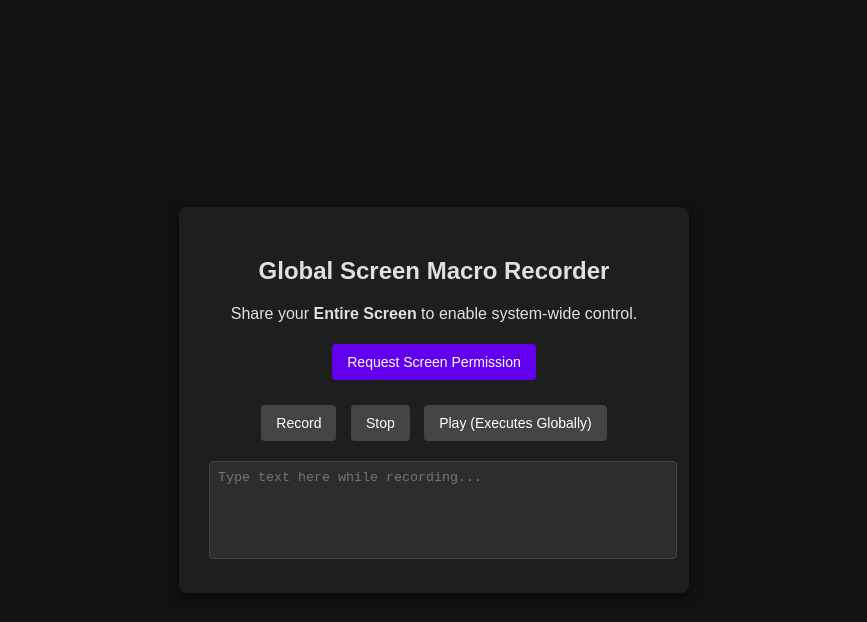
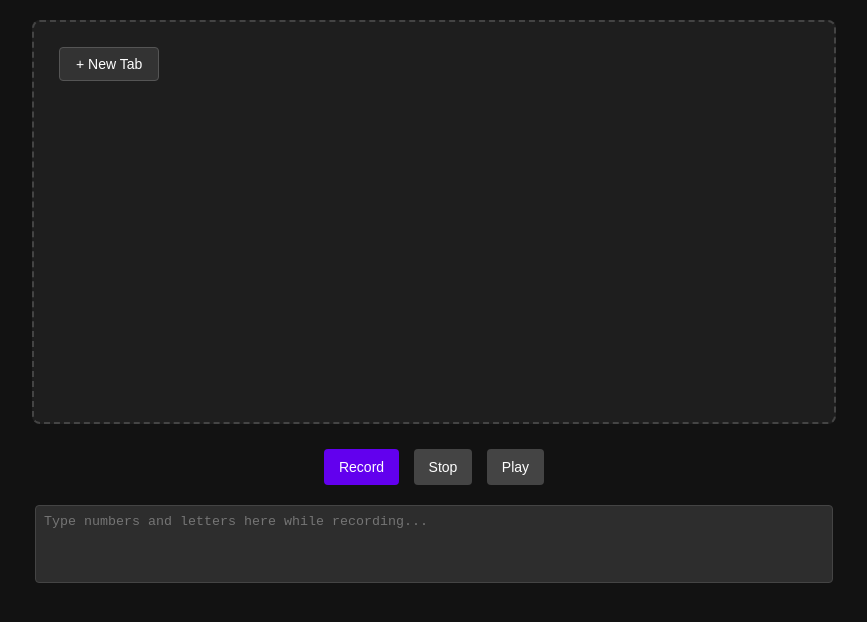
Before and after one commit to snimmagadda2-alt/MacroFlame, a plain HTML site: page index.html in a window 1280 px wide. Shown: the whole page, without its empty margins (206-1073 px from the left). Drawn offline with Linux system fonts and the light colour scheme.

Commit message:
Update title and layout in index.html

```diff
--- a/index.html
+++ b/index.html
@@ -3,7 +3,7 @@
 <head>
     <meta charset="UTF-8">
     <meta name="viewport" content="width=device-width, initial-scale=1.0">
-    <title>Global OS Macro Controller</title>
+    <title>Visual Macro Recorder & Clicker</title>
     <style>
         body {
             font-family: Arial, sans-serif;
@@ -12,20 +12,60 @@
             display: flex;
             flex-direction: column;
             align-items: center;
-            justify-content: center;
+            justify-content: flex-start;
             height: 100vh;
             margin: 0;
             overflow: hidden;
         }
-        .container {
+
+        .workspace {
+            position: relative;
+            width: 800px;
+            height: 400px;
             background: #1e1e1e;
-            padding: 30px;
+            border: 2px dashed #444;
+            margin-top: 20px;
             border-radius: 8px;
-            box-shadow: 0 4px 10px rgba(0,0,0,0.5);
-            width: 450px;
+            overflow: hidden;
+        }
+
+        /* Simulated Tab / Clickable Target */
+        .tab-button {
+            position: absolute;
+            top: 20px;
+            left: 20px;
+            background-color: #333;
+            color: white;
+            border: 1px solid #555;
+            padding: 8px 16px;
+            border-radius: 4px;
+            cursor: pointer;
+        }
+        .tab-button.active {
+            background-color: #6200ee;
+            border-color: #bb86fc;
+        }
+
+        /* The Custom Playback Cursor */
+        #customCursor {
+            position: absolute;
+            width: 20px;
+            height: 20px;
+            background: radial-gradient(circle, #03dac6 40%, transparent 40%);
+            border: 2px solid #ffffff;
+            border-radius: 50%;
+            pointer-events: none;
+            display: none;
+            z-index: 9999;
+            transform: translate(-50%, -50%);
+            box-shadow: 0 0 10px #03dac6;
+        }
+
+        .controls {
+            margin-top: 20px;
             text-align: center;
-            z-index: 10;
         }
+
         button {
             background-color: #6200ee;
             color: white;
@@ -38,16 +78,10 @@
         }
         button:hover { background-color: #3700b3; }
         button:disabled { background-color: #444; cursor: not-allowed; }
-        video {
-            width: 100%;
-            max-height: 150px;
-            margin-top: 15px;
-            border: 1px solid #333;
-            display: none;
-        }
+
         textarea {
-            width: 100%;
-            height: 80px;
+            width: 780px;
+            height: 60px;
             margin-top: 15px;
             background: #2d2d2d;
             color: #fff;
@@ -56,25 +90,24 @@
             padding: 8px;
             resize: none;
         }
-        .controls-row { margin-top: 15px; }
     </style>
 </head>
 <body>
 
-    <div class="container">
-        <h2>Global Screen Macro Recorder</h2>
-        <p>Share your <b>Entire Screen</b> to enable system-wide control.</p>
-        <button id="startBtn">Request Screen Permission</button>
+    <!-- Custom Cursor Element -->
+    <div id="customCursor"></div>
 
-        <video id="screenPreview" autoplay playsinline></video>
+    <div class="workspace" id="workspace">
+        <!-- Clickable Target / Simulated New Tab -->
+        <button id="simulatedTab" class="tab-button">+ New Tab</button>
+    </div>
 
-        <div class="controls-row">
-            <button id="recordBtn" disabled>Record</button>
-            <button id="stopBtn" disabled>Stop</button>
-            <button id="playBtn" disabled>Play (Executes Globally)</button>
-        </div>
-
-        <textarea id="macroInput" placeholder="Type text here while recording..."></textarea>
+    <div class="controls">
+        <button id="recordBtn">Record</button>
+        <button id="stopBtn" disabled>Stop</button>
+        <button id="playBtn" disabled>Play</button>
+        <br>
+        <textarea id="macroInput" placeholder="Type numbers and letters here while recording..."></textarea>
     </div>
 
     <script src="script.js"></script>
```
